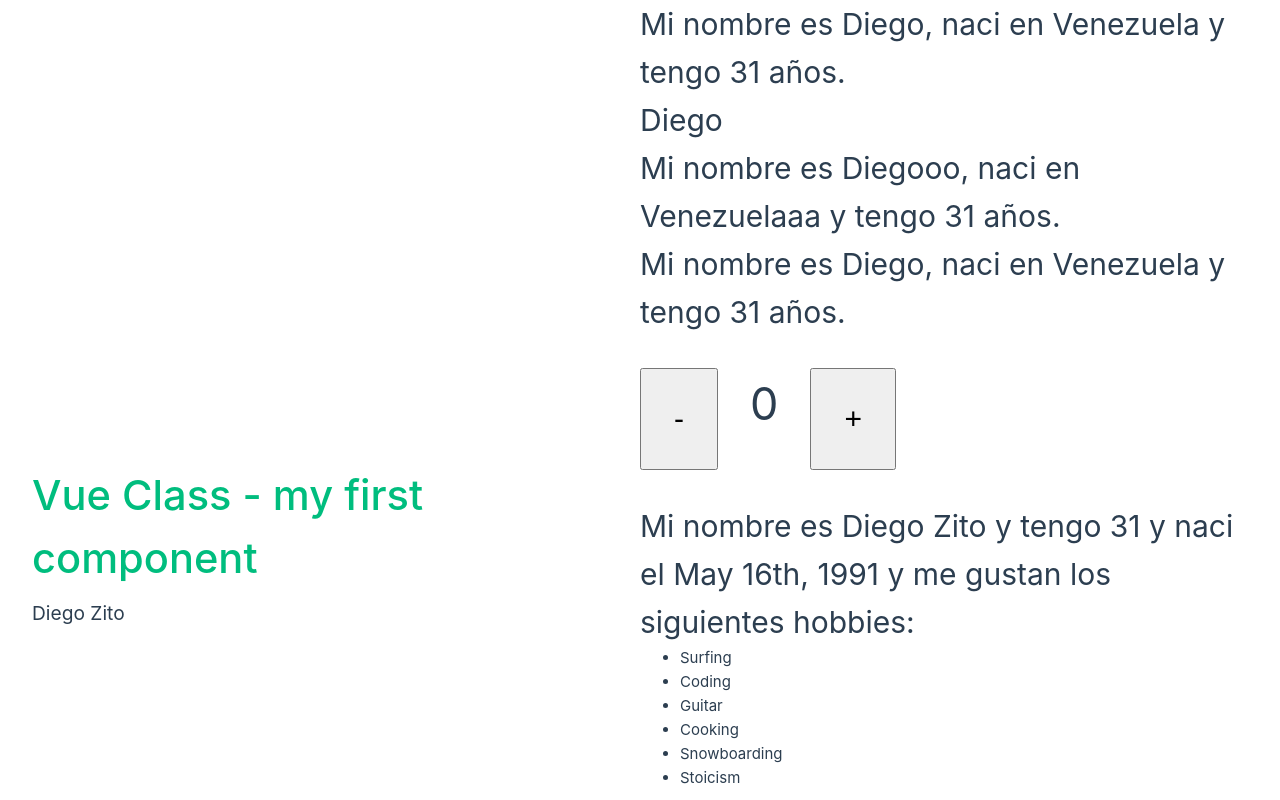
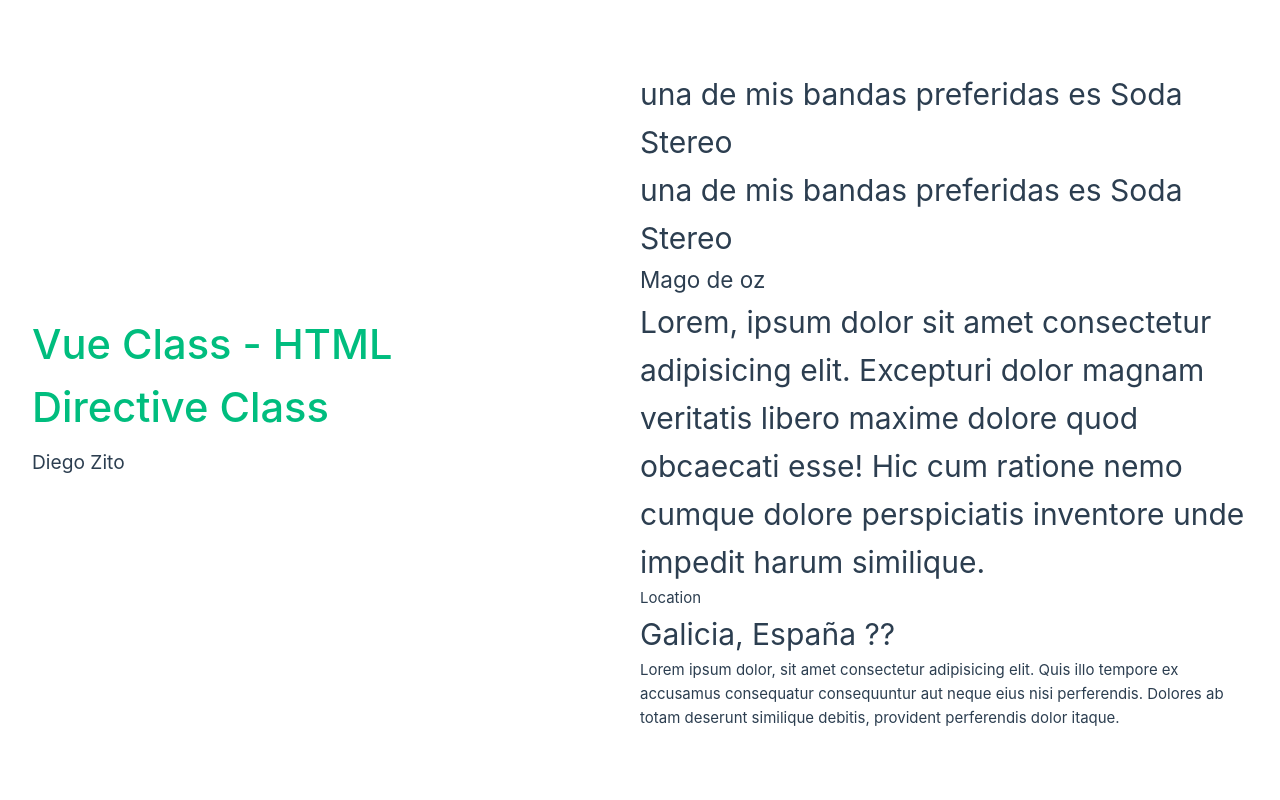
Before and after one commit to dzc1/vjs-ih-srr-repository, a Vue app in the folder section-04-vue/vue-class/: page / in a window 1280 px wide. Shown: the top 800 px of the page. Built offline with nearby package versions, Linux system fonts and the light colour scheme.

Commit message:
file change

```diff
--- a/section-04-vue/vue-class/src/App.vue
+++ b/section-04-vue/vue-class/src/App.vue
@@ -1,17 +1,21 @@
 <script setup>
 import HelloWorld from "./components/HelloWorld.vue";
 import MyFirstComponent from "./components/vueBasics/0-MyFirstComponent.vue";
+import TextDirective from "./components/vueBasics/1-TextDirective.vue";
+import HtmlDirective from "./components/vueBasics/2-HtmlDirective.vue";
 </script>
 
 <template>
   <header>
     <div class="wrapper">
-      <HelloWorld msg="Vue Class - my first component" />
+      <HelloWorld msg="Vue Class - HTML Directive Class" />
     </div>
   </header>
   <!-- Declarar los componentes creados de clase dentro del elemento "main" -->
   <main>
-    <MyFirstComponent />
+    <!-- <MyFirstComponent /> -->
+    <TextDirective />
+    <HtmlDirective />
   </main>
 </template>
 
--- /dev/null
+++ b/section-04-vue/vue-class/src/components/vueBasics/1-TextDirective.vue
@@ -0,0 +1,24 @@
+<!--
+  ¿Qué es v-text?
+  Muestra un valor determinado en el HTML
+  ¿Para qué sirve?
+  Para mostrar datos, principalmente en forma de texto, en el HTML. Esos datos se
+  habrán extraido desde código.
+  Un ejemplo
+    Mostrar datos provenientes de una base
+  de datos.
+ -->
+<template>
+  <!-- Usando el directivo v-text -->
+  <p v-text="favoriteBand"></p>
+
+  <!-- Usando interpolacion de texto -->
+  <p>{{ favoriteBand }}</p>
+</template>
+<script setup>
+import { ref } from "vue";
+
+//dato primitivo
+let favoriteBand = ref("una de mis bandas preferidas es Soda Stereo");
+</script>
+<style scoped></style>
--- /dev/null
+++ b/section-04-vue/vue-class/src/components/vueBasics/2-HtmlDirective.vue
@@ -0,0 +1,34 @@
+<!-- ¿Qué es una directiva HTML?
+Es una forma de darle órdenes a vue usando el HTML
+
+¿Para qué se usan?
+Para muchas cosas muy distintas que iremos viendo. Todas empiezan por v-loquesea. Por ejemplo, v-bind, v-html, v-if...
+
+Ejemplo
+ya veremos :) -->
+<template>
+  <div v-html="rubensFavBand"></div>
+  <div>
+    Lorem ipsum dolor, sit amet consectetur adipisicing elit. Quis illo tempore
+    ex accusamus consequatur consequuntur aut neque eius nisi perferendis.
+    Dolores ab totam deserunt similique debitis, provident perferendis dolor
+    itaque.
+  </div>
+</template>
+<script setup>
+import { ref } from "vue";
+let rubensFavBand = ref(`
+<div>
+    <h2>Mago de oz</h2>
+    <p>
+      Lorem, ipsum dolor sit amet consectetur adipisicing elit. Excepturi dolor
+      magnam veritatis libero maxime dolore quod obcaecati esse! Hic cum ratione
+      nemo cumque dolore perspiciatis inventore unde impedit harum similique.
+    </p>
+    <h4>Location</h4>
+    <p>Galicia, España ??</p>
+  </div>
+
+`);
+</script>
+<style scoped></style>
```
Also changed, not shown: section-04-vue/vue-class/src/components/Header.vue (added, +18 -0 lines).
